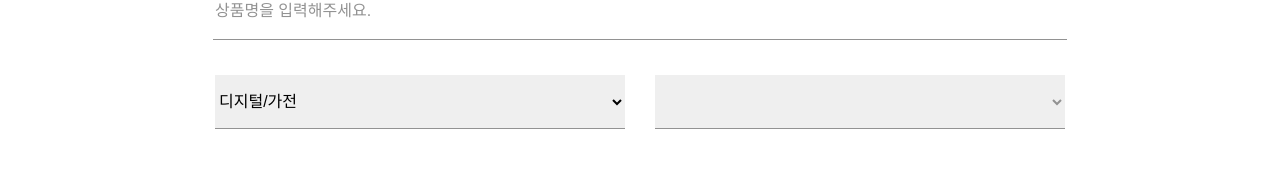
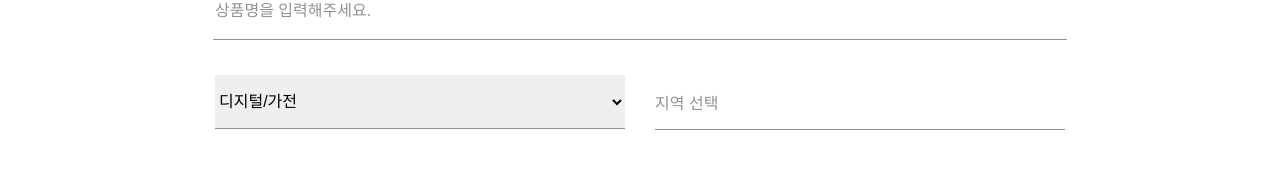
Before and after one commit to owtdxv/secondhand-marketplace, a React (Vite) app in the folder app/: page /add-product in a window 1280 px wide. Shown: the part 344-524 px from the top of the page. Built offline with nearby package versions, Linux system fonts and the light colour scheme; no server answers.

Commit message:
fix: 지역 선택 시 안보이는 ui 수정

```diff
--- a/app/src/components/modal/LocationModal.tsx
+++ b/app/src/components/modal/LocationModal.tsx
@@ -7,8 +7,9 @@ import { useState } from "react";
 
 interface PropsType {
   setRegion: (region: string) => void;
+  modalHandler: () => void;
 }
-const LocationModal = ({ setRegion }: PropsType) => {
+const LocationModal = ({ setRegion, modalHandler }: PropsType) => {
   const [location, setLocation] = useState<number>(0);
 
   return (
@@ -39,6 +40,7 @@ const LocationModal = ({ setRegion }: PropsType) => {
               onClick={() => {
                 setRegion(item);
                 console.log(item);
+                modalHandler();
               }}
               className={styles.RegionDetail}
             >
--- a/app/src/pages/addProduct/AddProduct.tsx
+++ b/app/src/pages/addProduct/AddProduct.tsx
@@ -136,19 +136,20 @@ const AddProduct = ({
           </div>
 
           <div className={styles.locationSelectWrap}>
-            <select
-              name="saleRegion"
+            <div
               onClick={modalHandler}
-              required
               className={`${styles.select} ${
                 region === "지역 선택" ? styles.placeholder : ""
               }`}
             >
-              <option value={region} disabled hidden>
-                {region}
-              </option>
-            </select>
-            {modal ? <LocationModal setRegion={setRegion} /> : null}
+              {region ? region : "지역 선택"}
+            </div>
+            {modal ? (
+              <LocationModal
+                modalHandler={modalHandler}
+                setRegion={setRegion}
+              />
+            ) : null}
           </div>
         </div>
 
--- a/app/src/styles/pages/addProduct.module.css
+++ b/app/src/styles/pages/addProduct.module.css
@@ -76,6 +76,8 @@
   border: none;
   border-bottom: 1px solid #929292;
   font-size: 16px;
+  display: flex;
+  align-items: center;
 }
 
 .placeholder {
```
